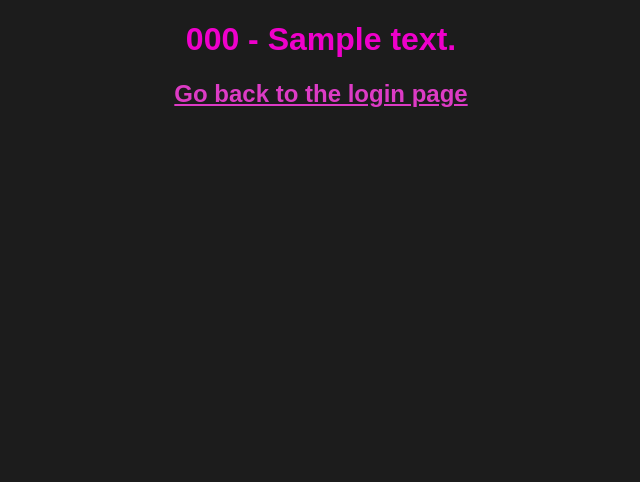
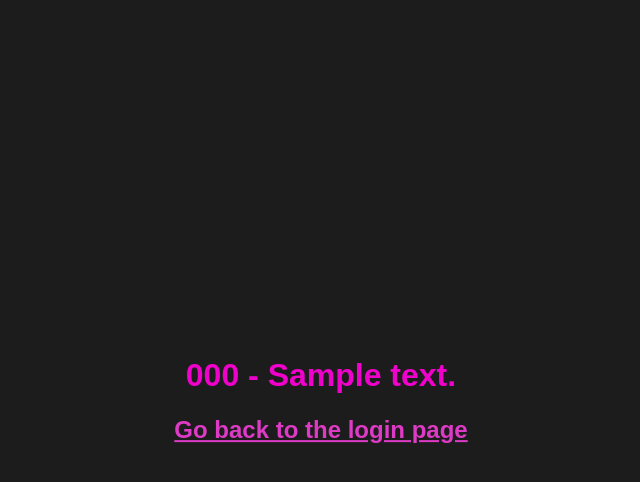
Before and after one commit to dodaucy/diary, a Python web app: template templates/error.html in a window 1280 px wide. Shown: the top 482 px of the page, without its empty margins (319-959 px from the left). Run offline with Jinja, Linux system fonts and the light colour scheme; the template is opened without the code that fills it: most values are stand-ins (such as "Sample title", 1, 10 or a date in 2020).

Commit message:
Center vertically in the middle

```diff
--- a/static/style.css
+++ b/static/style.css
@@ -3,6 +3,10 @@ html {
     background-color: #1C1C1C;
     color: #EF00CB;
     text-align: center;
+    position: absolute;
+    top: 50%;
+    left: 50%;
+    transform: translate(-50%, -50%);
 }
 input {
     background-color: #1C1C1C;
```
